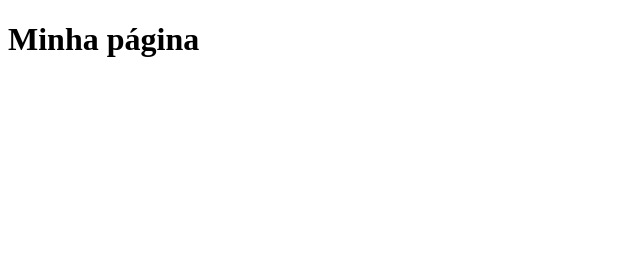
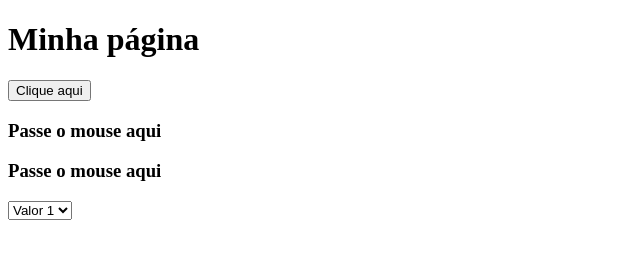
Before and after one commit to rukilopes/aulaDIO-Javascript, a plain HTML site: page index.html in a window 1280 px wide. Shown: the whole page, without its empty margins (0-640 px from the left). Drawn offline with Linux system fonts and the light colour scheme.

Commit message:
Adicionado funções para textos e botões

```diff
--- a/JS/main.js
+++ b/JS/main.js
@@ -1,9 +1,67 @@
-var data = new Date();
-console.log("data completa: " + data);
-console.log("mês: " + (data.getMonth()+1));
-console.log("minutos: " + data.getMinutes());
-console.log("dia: " + data.getDay());
-console.log("horas: " + data.getHours());
+function botao(){
+    document.getElementById("agradecimento").innerHTML = "<b><i>Obrigado por clicar!</i></b>";
+    //incrementa um texto no elemento em bold e itálico
+
+    //alert("Obrigado por clicar!");
+}
+
+function redirecionar(){
+    window.open("https://digitalinnovation.one/"); //abre em uma nova aba
+
+    // window.location.href = "https://digitalinnovation.one/"; //abre na mesma aba
+}
+
+function trocar(elemento){
+    elemento.innerHTML = "Obrigado por passar o mouse!";
+    // alert("Trocar texto");
+}
+
+function voltar(elemento){
+    elemento.innerHTML = "Passe o mouse aqui";
+}
+
+function load(){
+    alert("página carregada");
+}
+
+function funcaoChange(elemento){
+    console.log(elemento.value);
+}
+
+// function soma(n1,n2){
+//     return n1 + n2;
+// }
+
+
+// function setReplace(frase,nome,novo_nome){
+//     return frase.replace(nome,novo_nome);
+// }
+
+// function validaIdade(idade){
+//     var validar;
+//     if (idade >= 18){
+//         validar = true;
+//     } else {
+//         validar = false;
+//     }
+
+//     return validar;
+// }
+
+// var idade = prompt("Qual sua idade?");
+// console.log(validaIdade(idade));
+
+
+// alert(soma(1,4));
+// console.log(setReplace("Bom dia Emily ","Emily","Ramona"));
+
+
+// var data = new Date();
+// console.log("data completa: " + data);
+// console.log("mês: " + (data.getMonth()+1));
+// console.log("minutos: " + data.getMinutes());
+// console.log("dia: " + data.getDay());
+// console.log("horas: " + data.getHours());
 
 
 
--- a/index.html
+++ b/index.html
@@ -8,8 +8,17 @@
         <script type="text/javascript" src="JS/main.js"></script>
     </head>
         <h1>Minha página</h1>
-    <body>
+    <body onload="load()">
+        <button id="agradecimento" type="button" onclick="botao()"> Clique aqui </button>
+        <h3 onclick="redirecionar()"></h3>
+        <h3 onmouseover="trocar(this)" onmouseout="voltar(this)">Passe o mouse aqui</h3>
+        <h3 onmouseover="trocar(this)" onmouseout="voltar(this)">Passe o mouse aqui</h3>
 
+        <select onchange="funcaoChange(this)">
+            <option value="1"> Valor 1 </option>
+            <option value="2"> Valor 2 </option>
+            <option value="3"> Valor 3 </option>
+        </select>
     </body>
 
 </html>
```
